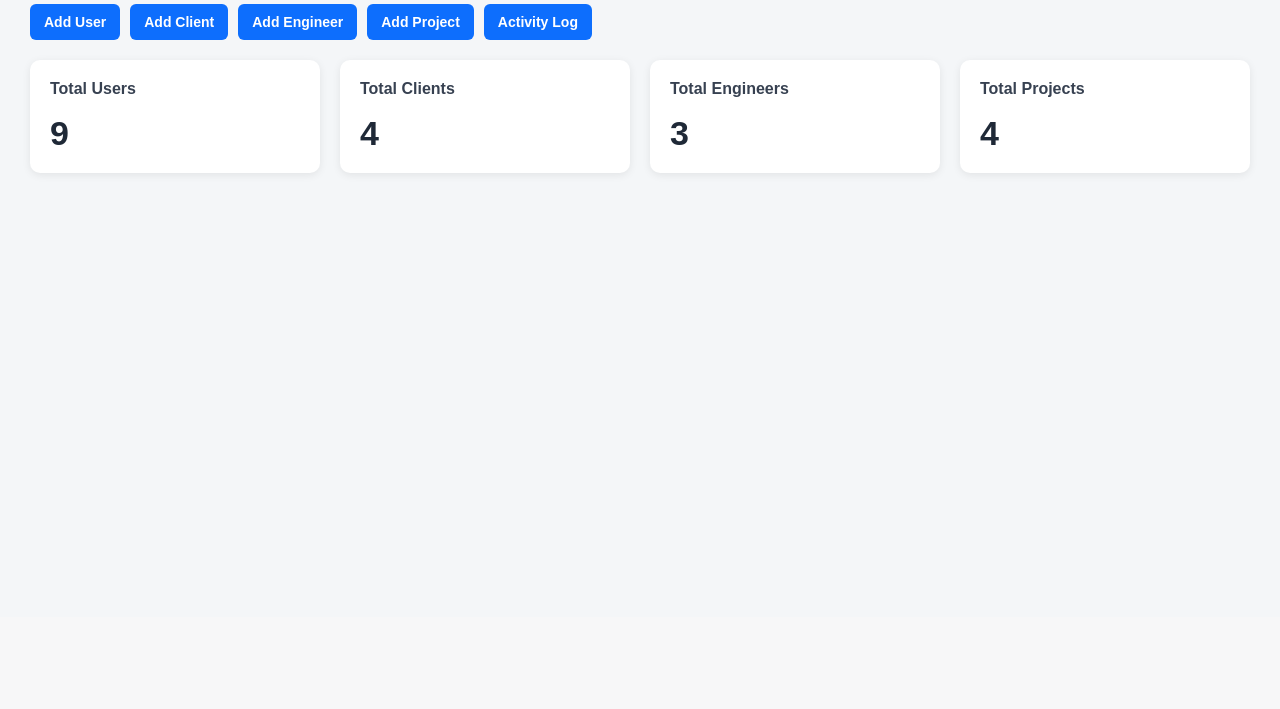
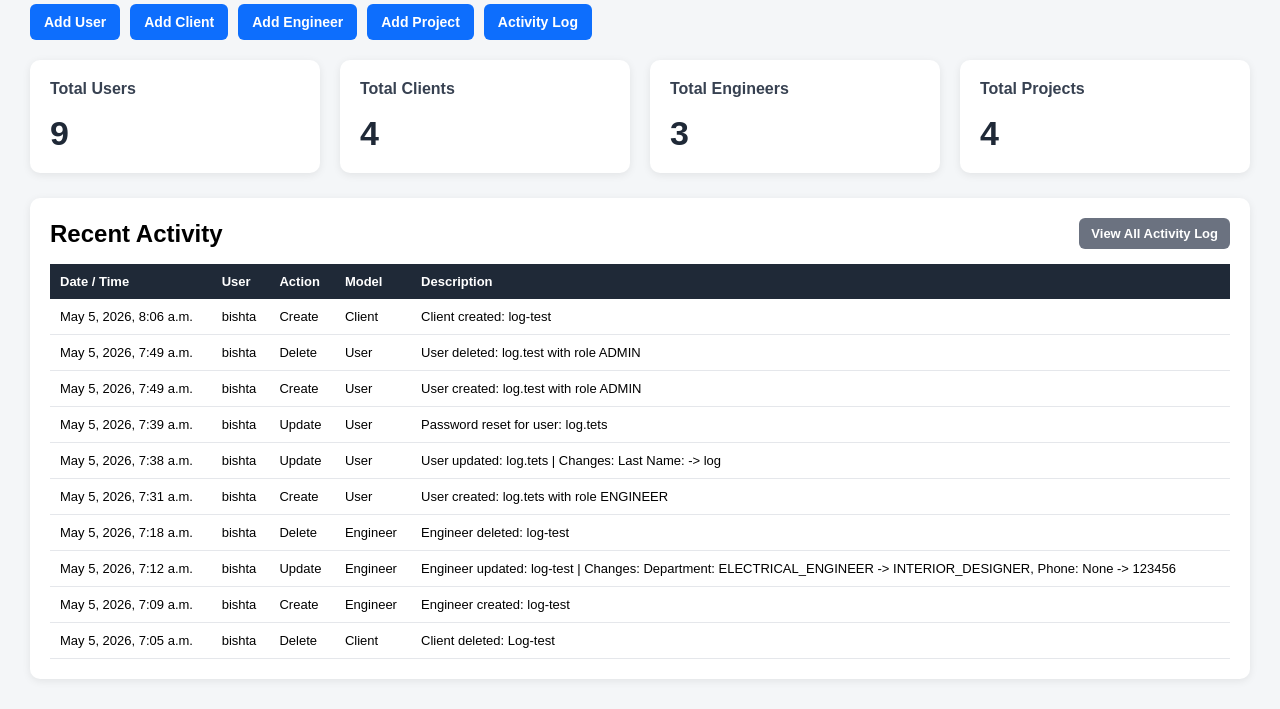
Before and after one commit to MBishta/client-portal-project, a Django app: page /accounts/dashboard/ in a window 1280 px wide. Shown: the part 183-892 px from the top of the page. Before the commit the page ends 358 px from the top, so only its background shows below. Run offline with Django 5.2, Linux system fonts and the light colour scheme; a user stored in the database is signed in; data comes from the database, SQL or seed files in the repository.

Commit message:
Show recent activity on dashboard

```diff
--- a/accounts/views.py
+++ b/accounts/views.py
@@ -29,6 +29,7 @@ def dashboard_view(request):
         context['total_clients'] = Client.objects.count()
         context['total_engineers'] = Engineer.objects.count()
         context['total_projects'] = Project.objects.count()
+        context['recent_activities'] = ActivityLog.objects.all()[:10]
 
     elif request.user.role == 'ENGINEER':
         my_projects = Project.objects.filter(
@@ -53,7 +54,6 @@ def dashboard_view(request):
         ).count()
 
     return render(request, 'accounts/dashboard.html', context)
-
 
 @login_required
 def user_list_view(request):
--- a/templates/accounts/dashboard.html
+++ b/templates/accounts/dashboard.html
@@ -76,6 +76,62 @@
         transition: 0.2s;
         box-shadow: 0 4px 12px rgba(0, 0, 0, 0.12);
     }
+
+.recent-activity-card {
+    background: white;
+    padding: 20px;
+    border-radius: 10px;
+    box-shadow: 0 2px 8px rgba(0, 0, 0, 0.08);
+    margin-top: 10px;
+}
+
+.recent-activity-header {
+    display: flex;
+    justify-content: space-between;
+    align-items: center;
+    margin-bottom: 15px;
+}
+
+.recent-activity-header h2 {
+    margin: 0;
+}
+
+.recent-activity-header a {
+    background: #6b7280;
+    color: white;
+    padding: 8px 12px;
+    border-radius: 6px;
+    text-decoration: none;
+    font-size: 13px;
+    font-weight: bold;
+}
+
+.recent-activity-table {
+    width: 100%;
+    border-collapse: collapse;
+}
+
+.recent-activity-table th {
+    background: #1f2937;
+    color: white;
+    text-align: left;
+    padding: 10px;
+    font-size: 13px;
+}
+
+.recent-activity-table td {
+    padding: 10px;
+    border-bottom: 1px solid #e5e7eb;
+    font-size: 13px;
+    vertical-align: top;
+}
+
+.recent-activity-table tr:hover {
+    background: #f9fafb;
+}
+
+
+
 </style>
 
 <div class="dashboard-header">
@@ -218,4 +274,46 @@
     {% endif %}
 </div>
 
+{% if request.user.role == 'ADMIN' %}
+    <div class="recent-activity-card">
+        <div class="recent-activity-header">
+            <h2>Recent Activity</h2>
+
+            <a href="{% url 'accounts:activity_log' %}">
+                View All Activity Log
+            </a>
+        </div>
+
+        {% if recent_activities %}
+            <table class="recent-activity-table">
+                <tr>
+                    <th>Date / Time</th>
+                    <th>User</th>
+                    <th>Action</th>
+                    <th>Model</th>
+                    <th>Description</th>
+                </tr>
+
+                {% for log in recent_activities %}
+                    <tr>
+                        <td>{{ log.created_at }}</td>
+                        <td>
+                            {% if log.user %}
+                                {{ log.user.username }}
+                            {% else %}
+                                System
+                            {% endif %}
+                        </td>
+                        <td>{{ log.get_action_display }}</td>
+                        <td>{{ log.model_name }}</td>
+                        <td>{{ log.description }}</td>
+                    </tr>
+                {% endfor %}
+            </table>
+        {% else %}
+            <p>No recent activity found.</p>
+        {% endif %}
+    </div>
+{% endif %}
+
 {% endblock %}
```
